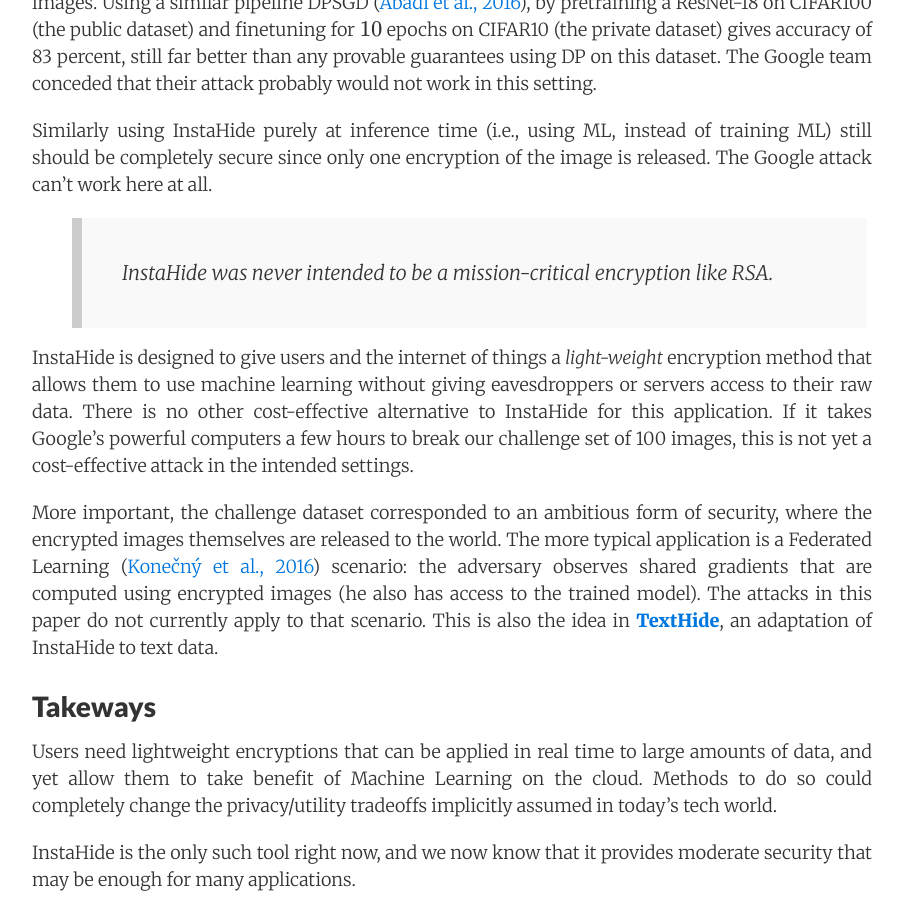
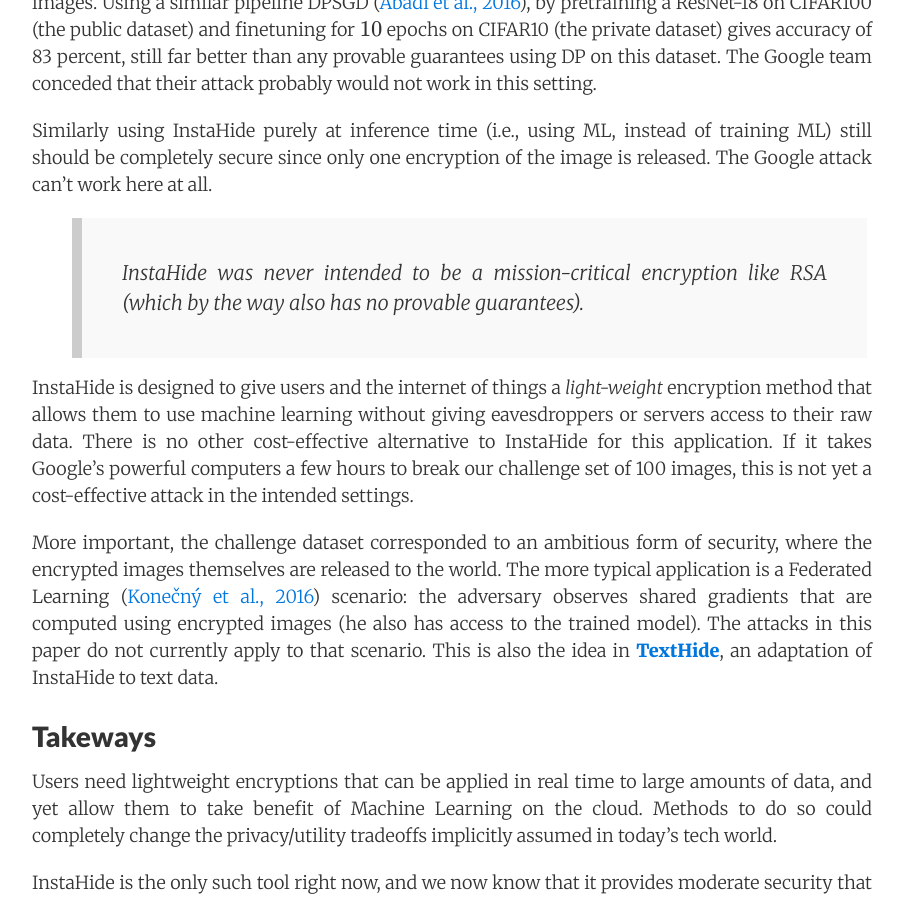
Before and after one commit to offconvex/offconvex.github.io, a Jekyll site: the page built from _posts/2020-11-11-instahide.md, in a window 1280 px wide and 900 px high, scrolled down 5762 px. Shown: the whole window, without its empty margins (188-1092 px from the left). Built offline with Jekyll 4.4.1, drawn with Linux system fonts in a browser that asks for light colours; nearby versions of some CDN libraries; formulas are drawn with MathJax 3; comment, search, counter and statistics services are not loaded; some of the changed text lies outside the part shown.

Commit message:
Update 2020-11-11-instahide.md

```diff
--- a/_posts/2020-11-11-instahide.md
+++ b/_posts/2020-11-11-instahide.md
@@ -121,11 +121,12 @@
 
 Similarly using InstaHide purely at inference time (i.e., using ML, instead of training ML) still should be completely secure since only one encryption of the image is released. The Google attack can't work here at all.
 
-> InstaHide was never intended to be a mission-critical encryption like RSA.
+> InstaHide was never intended to be a mission-critical encryption like RSA (which by the way also has no provable guarantees).
 
 InstaHide is designed to give users and the internet of things a *light-weight* encryption method that allows them to use machine learning without giving eavesdroppers or servers access to their raw data. There is no other cost-effective alternative to InstaHide for this application. If it takes Google's powerful computers a few hours  to break our challenge set of 100 images, this is not yet a cost-effective attack  in the intended settings.
 
 More important, the challenge dataset corresponded to an ambitious form of security, where the encrypted images themselves are released to the world. The more typical application is a Federated Learning ([Konečný et al., 2016](https://arxiv.org/abs/1610.05492)) scenario: the adversary observes shared gradients that are computed using encrypted images (he also has access to the trained model). The attacks in this paper do not currently apply to that scenario. This is also the idea in [**TextHide**](https://arxiv.org/abs/2010.06053), an adaptation of InstaHide to text data.
+
 
 ## Takeways
 
```
Also changed, not shown: other parts of _posts/2020-11-11-instahide.md (+1 -1 lines).
